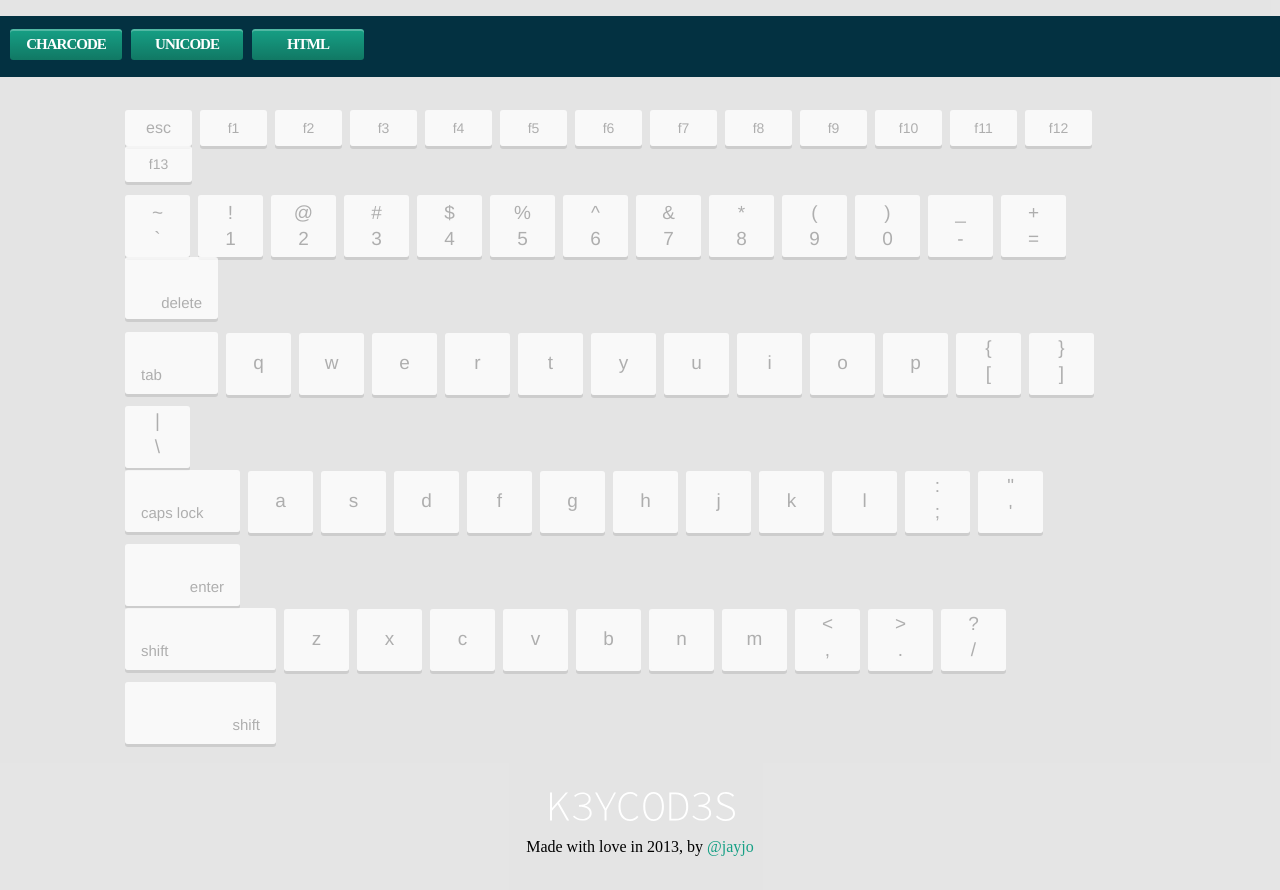
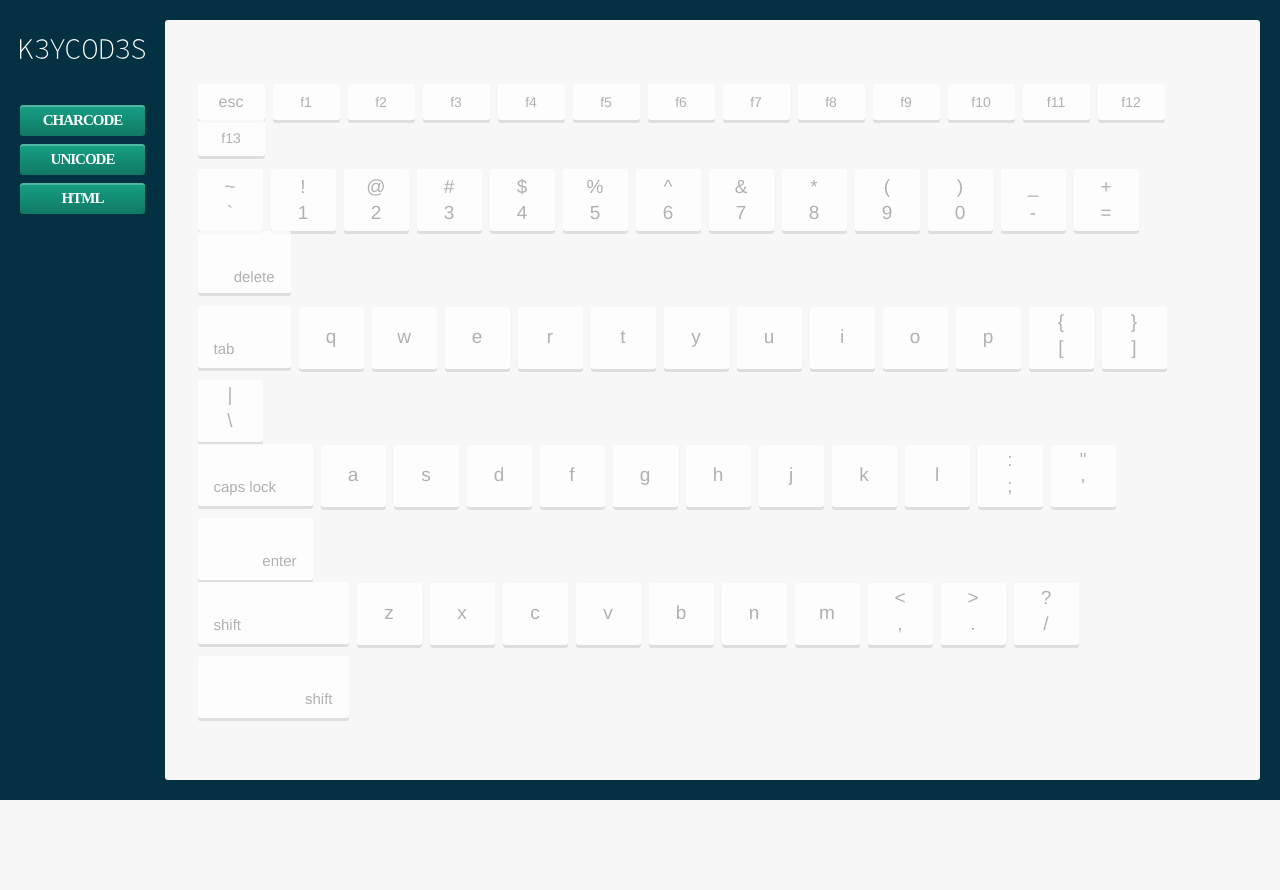
Before and after one commit to jayjo/keymap, a PHP site: page / in a window 1280 px wide. After the commit the page ends 800 px from the top, so only its background shows below. Run offline with PHP 8.4, Linux system fonts and the light colour scheme; some libraries are stand-ins or nearby versions.

Commit message:
finished styling - now need to add features and navigational elements

```diff
--- a/assets/css/global.css
+++ b/assets/css/global.css
@@ -96,7 +96,7 @@
   background: -moz-linear-gradient(25deg, #3B5998, #4099FF);
   background: -o-linear-gradient(25deg, #3B5998, #4099FF);
   background: linear-gradient(25deg, #3B5998, #4099FF);*/
-  background: rgba(118, 118, 118, 0.1);
+  background: #033141;
   height: 100%;
   width: 100%;
 }
@@ -107,12 +107,11 @@
   background: -moz-linear-gradient(25deg, #3B5998, #4099FF);
   background: -o-linear-gradient(25deg, #3B5998, #4099FF);
   background: linear-gradient(25deg, #3B5998, #4099FF);*/
-  background: #767676;
+  background: #033141;
   height: 100%;
   width: 100%;
   margin: 0 auto;
-  padding: 90px 0 0 0;
-  background: rgba(118, 118, 118, 0.1);
+  padding: 0;
   font-family: omnes-pro;
   font-weight: 100;
 }
@@ -128,8 +127,8 @@
 }
 
 header {
-  padding: 20px 0 0;
-  position: fixed;
+  padding: 40px 0 0;
+  margin-bottom: 30px;
 }
 
 header h1, header h2 {
@@ -146,32 +145,61 @@
   margin-top: 0;
 }
 
-menu {
-  width: 100%;
-  padding: 10px 10px 10px 5px;
+.wrapper {
+  background: #f7f7f7;
   position: fixed;
-  height: 41px;
-  /*min-height: 100%;*/
+  top: 20px;
+  right: 20px;
+  left: 20px;
+  bottom: 20px;
+  border-radius: 0 3px 3px 0;
+}
+
+.wrapper.active {
+  left: 165px;
+  border-radius: 3px;
+}
+
+aside {
+  padding: 20px;
+  width: 125px;
+  position: fixed;
+  min-height: 100%;
   left: 0;
   top: 0;
   z-index: 1;
   background: #033141;
 }
 
+aside.inacactive {
+  left: 0;
+}
+
+menu {
+  position: relative;
+  margin: 85px 0 0 0;
+}
+
 menu a {
   display: inline-block;
-  margin: 3px 0 0 5px;
+  margin: 0 0 8px 0;
+  width: 100%;
 }
 
 h1#logo {
-  margin: -7px 0 0 5px;
+  position: relative;
+  display: block;
+  text-align: center;
+  width: 126px;
+  margin: -8px 0 0 19px;
+  z-index: 3;
 }
 
 .reload {
-  width: 86px;
+  /*width: 86px;*/
   border-radius: 3px;
   background: #16a085;
-  padding: 7px 13px;
+  padding: 7px 0;
   color: #FFF;
   text-decoration: none;
   text-transform: uppercase;
@@ -225,17 +253,12 @@
   background: rgba(13, 109, 104, 0.85);
 }
 
-.wrapper {
-  width: 100%;
-  max-width: 1074px;
-  position: relative;
-  margin: 0 auto;
-}
-
 #keyboard {
-  margin: 0;
-  padding: 20px 20px 0 20px;
-  position: relative;
+  margin: 0 0 0 -517px;
+  width: 1034px;
+  position: absolute;
+  top: 64px;
+  left: 50%;
 }
 
 row {
@@ -451,9 +474,9 @@
   /*-webkit-transform: scale(1.25);
   transform: scale(1.25);
   -ms-transform: scale(1.25);*/
-  transition: all 0.2s;
-  -moz-transition: all 0.2s;
-  -webkit-transition: all 0.2s;
+  transition: all 0.05s;
+  -moz-transition: all 0.05s;
+  -webkit-transition: all 0.05s;
 }
 
 #codebox .code-inner {
--- a/assets/css/global.scss
+++ b/assets/css/global.scss
@@ -129,7 +129,7 @@
     background: -moz-linear-gradient(25deg, #3B5998, #4099FF);
     background: -o-linear-gradient(25deg, #3B5998, #4099FF);
     background: linear-gradient(25deg, #3B5998, #4099FF);*/
-    background: rgba($gray, .1);
+    background: rgba($dblue, 1);
     height: 100%;
     width: 100%;
 }
@@ -140,12 +140,11 @@
     background: -moz-linear-gradient(25deg, #3B5998, #4099FF);
     background: -o-linear-gradient(25deg, #3B5998, #4099FF);
     background: linear-gradient(25deg, #3B5998, #4099FF);*/
-    background: $gray;
+    background: $dblue;
     height: 100%;
     width: 100%;
     margin: 0 auto;
-    padding: 90px 0 0 0;
-    background: rgba($gray, .1);
+    padding: 0;
     font-family: $omnes;
     font-weight: 100;
 }
@@ -165,8 +164,8 @@
 }
 
 header {
-    padding: 20px 0 0;
-    position: fixed;
+    padding: 40px 0 0;
+    margin-bottom: 30px;
 }
 
 header h1, header h2 {
@@ -183,32 +182,61 @@
     margin-top: 0;
 }
 
-menu {
-    width: 100%;
-    padding: 10px 10px 10px 5px;
+.wrapper {
+    background: #f7f7f7;
     position: fixed;
-    height: 41px;
-    /*min-height: 100%;*/
+    top: 20px;
+    right: 20px;
+    left: 20px;
+    bottom: 20px;
+    border-radius: 0 3px 3px 0;
+}
+
+.wrapper.active {
+    left: 165px;
+    border-radius: 3px;
+}
+
+aside {
+    padding: 20px;
+    width: 125px;
+    position: fixed;
+    min-height: 100%;
     left: 0;
     top: 0;
     z-index: 1;
     background: rgba($dblue,1);
 }
 
+aside.inacactive {
+    left: 0;
+}
+
+menu {
+    position: relative;
+    margin: 85px 0 0 0;
+}
+
 menu a {
     display: inline-block;
-    margin: 3px 0 0 5px;
+    margin: 0 0 8px 0;
+    width: 100%;
 }
 
 h1#logo {
-    margin: -7px 0 0 5px;
+    position: relative;
+    display: block;
+    text-align: center;
+    width: 126px;
+    margin: -8px 0 0 19px;
+    z-index: 3;
 }
 
 .reload {
-    width: 86px;
+    /*width: 86px;*/
     border-radius: 3px;
     background: rgba(22,160,133,1);
-    padding: 7px 13px;
+    padding: 7px 0;
     color: #FFF;
     text-decoration: none;
     text-transform: uppercase;
@@ -231,17 +259,12 @@
     background: rgba(13,109,104,.85);
 }
 
-.wrapper {
-    width: 100%;
-    max-width: 1074px;
-    position: relative;
-    margin: 0 auto;
-}
-
 #keyboard {
-    margin: 0;
-    padding: 20px 20px 0 20px;
-    position: relative;
+    margin: 0 0 0 -517px;
+    width: 1034px;
+    position: absolute;
+    top: 64px;
+    left: 50%;
 }
 
 row {
@@ -431,7 +454,7 @@
     /*-webkit-transform: scale(1.25);
     transform: scale(1.25);
     -ms-transform: scale(1.25);*/
-    @include twosecs;
+    @include onesec;
 }
 
 #codebox .code-inner {
--- a/assets/css/mixins.scss
+++ b/assets/css/mixins.scss
@@ -60,6 +60,12 @@
 	-webkit-transition: all 0.2s;
 }
 
+@mixin onesec {
+	transition: all 0.05s;
+	-moz-transition: all 0.05s;
+	-webkit-transition: all 0.05s;
+}
+
 $omnes: omnes-pro;
 $brandon: brandon-grotesque;
 $green: rgb(22,160,133);
--- a/footer.php
+++ b/footer.php
@@ -1,6 +1,5 @@
     		<footer>
                 <div class="copyright">
-                    <h1 id="logo"><a href="/"><img src="assets/images/logo.svg" alt="Keycodes" /></a></h1>
                     <p>Made with <span class="heart">love</span> in 2013, by <a href="#">@jayjo</a></p>
                 </div>
                 <input type="text" value="" name="" id="textbox" >
--- a/header.php
+++ b/header.php
@@ -27,11 +27,16 @@
 
 </head>
 <body class="<?php echo $body_class; ?>">
-	<section class="wrap">
+	<header>
+		<h1 id="logo"><a href="/"><img src="assets/images/logo.svg" width="125" alt="Keycodes" /></a></h1>
+	</header>
+	<aside>
 		<menu>
 			<a href="#" class="reload">Charcode</a>
 			<a href="#" class="reload">Unicode</a>
 			<a href="#" class="reload">HTML</a>
 		</menu>
+	</aside>
+	<section class="wrap">
 		<!-- <h1 id="logo">Keycodes</h1>
 		<h2>The fun and painless way to grab keyboard codes, unicodes, and ASCII codes.</h2> -->
--- a/index.php
+++ b/index.php
@@ -11,7 +11,7 @@
 
 ?>
 
-		<div class="wrapper">
+		<div class="wrapper active">
 			<div id="keyboard">
 				<row class="one">
 					<key class="single esc" data-key="27">esc</key>
```
Also changed, not shown: assets/images/logo.svg.
